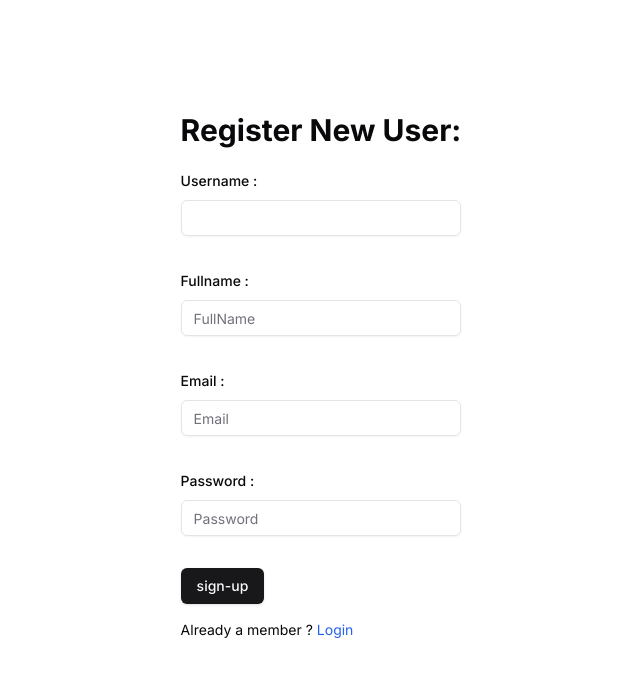
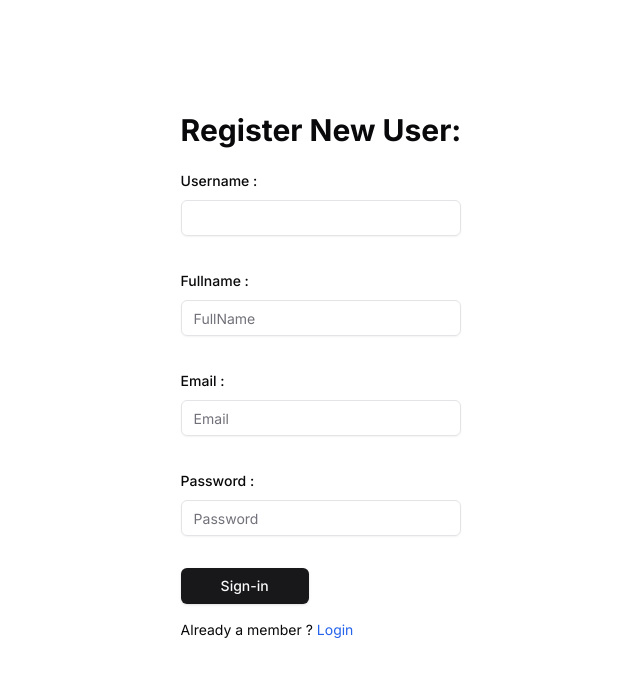
Before and after one commit to manishSharma1-dev/finedPeace, a Next.js app: page /sign-up in a window 1280 px wide. Shown: the top 676 px of the page, without its empty margins (319-959 px from the left). Built offline with nearby package versions, Linux system fonts and the light colour scheme.

Commit message:
made little changes

```diff
--- a/app/(auth)/sign-in/page.tsx
+++ b/app/(auth)/sign-in/page.tsx
@@ -12,7 +12,7 @@ import { signIn } from 'next-auth/react'
 import { useToast } from '@/hooks/use-toast'
 import { useRouter } from 'next/navigation'
 import { useState } from 'react'
-import { Loader, Loader2 } from 'lucide-react'
+import { Loader } from 'lucide-react'
 
 
 export default function Page() {
@@ -104,8 +104,16 @@ export default function Page() {
                   )}
                 />
 
-                <Button type='submit'>
-                  {checkIfLogin === true ? <Loader size={13} className='pl-7 pr-7' /> : "Sign-in"}
+                {/* <Button type='submit'>
+                  {checkIfLogin === false ? <LoaderCircleIcon stroke='white' strokeWidth={2.5}  size={13} className='text-white pl-7 pr-7 animate-spin' /> : "Sign-in"}
+                </Button> */}
+
+                <Button type="submit" className="px-10 py-2 flex items-center justify-center">
+                  {checkIfLogin === true ? (
+                    <Loader size={18} stroke="white" strokeWidth={2.5} className="opacity-80 animate-spin" />
+                  ) : (
+                    "Sign-in"
+                  )}
                 </Button>
 
             </form>
--- a/app/(auth)/sign-up/page.tsx
+++ b/app/(auth)/sign-up/page.tsx
@@ -6,11 +6,11 @@ import { zodResolver } from "@hookform/resolvers/zod"
 import { CheckSignupSchema } from "@/Schemas/CheckSignupSchema"
 import axios from "axios"
 import { Button } from '@/components/ui/button'
-import { FormField, FormItem, FormLabel, FormControl, FormDescription, FormMessage } from '@/components/ui/form'
+import { FormField, FormItem, FormLabel, FormControl, FormMessage } from '@/components/ui/form'
 import { Input } from '@/components/ui/input'
 import Link from 'next/link'
 import { useRouter } from 'next/navigation'
-import { Loader2Icon } from 'lucide-react'
+import { Loader } from 'lucide-react'
 import { useState } from 'react'
 
 export default function Page() {
@@ -120,8 +120,12 @@ export default function Page() {
                 )}
               />
 
-              <Button type='submit'>
-                {checkIfSign_up === true ? <Loader2Icon size={13} className='pl-7 pr-7' /> : "sign-up"}
+              <Button type="submit" className="px-10 py-2 flex items-center justify-center">
+                  {checkIfSign_up === true ? (
+                    <Loader size={18} stroke="white" strokeWidth={2.5} className="opacity-80 animate-spin" />
+                  ) : (
+                    "Sign-in"
+                  )}
               </Button>
 
             </form>
```
